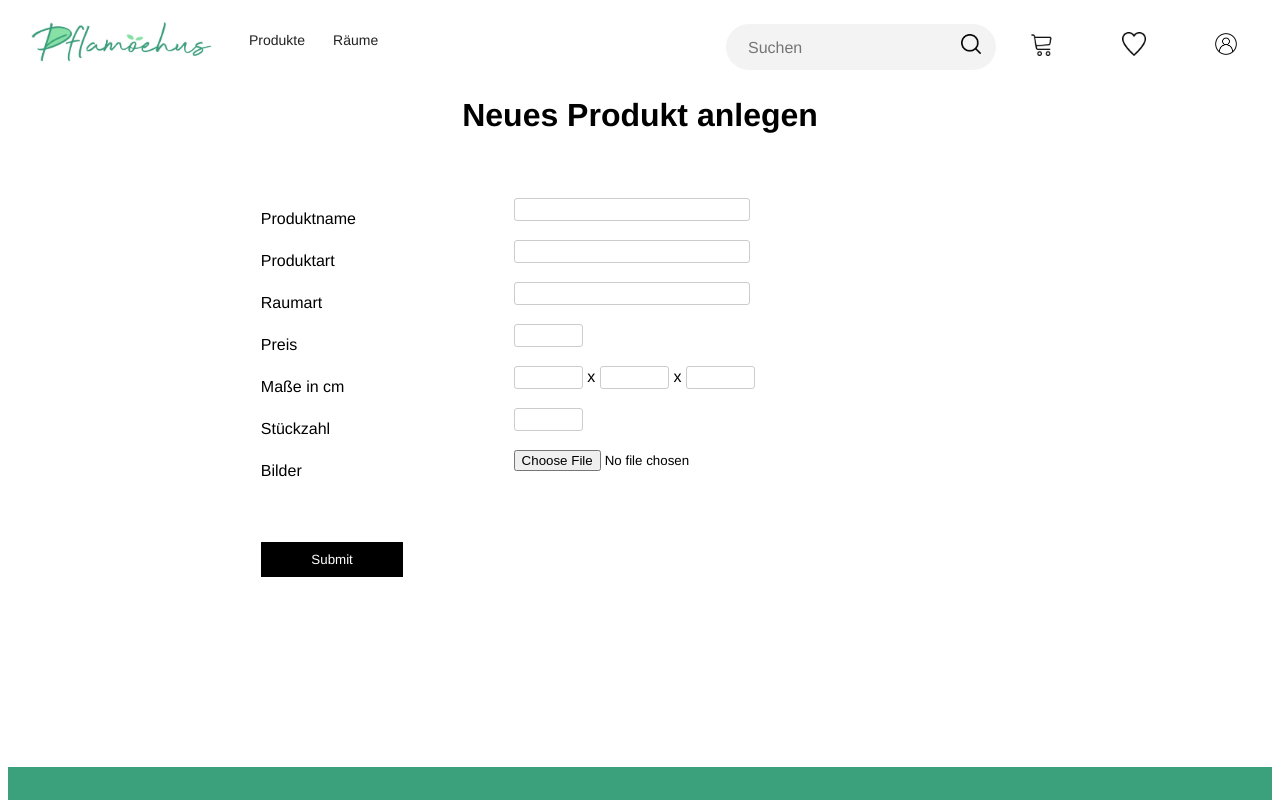
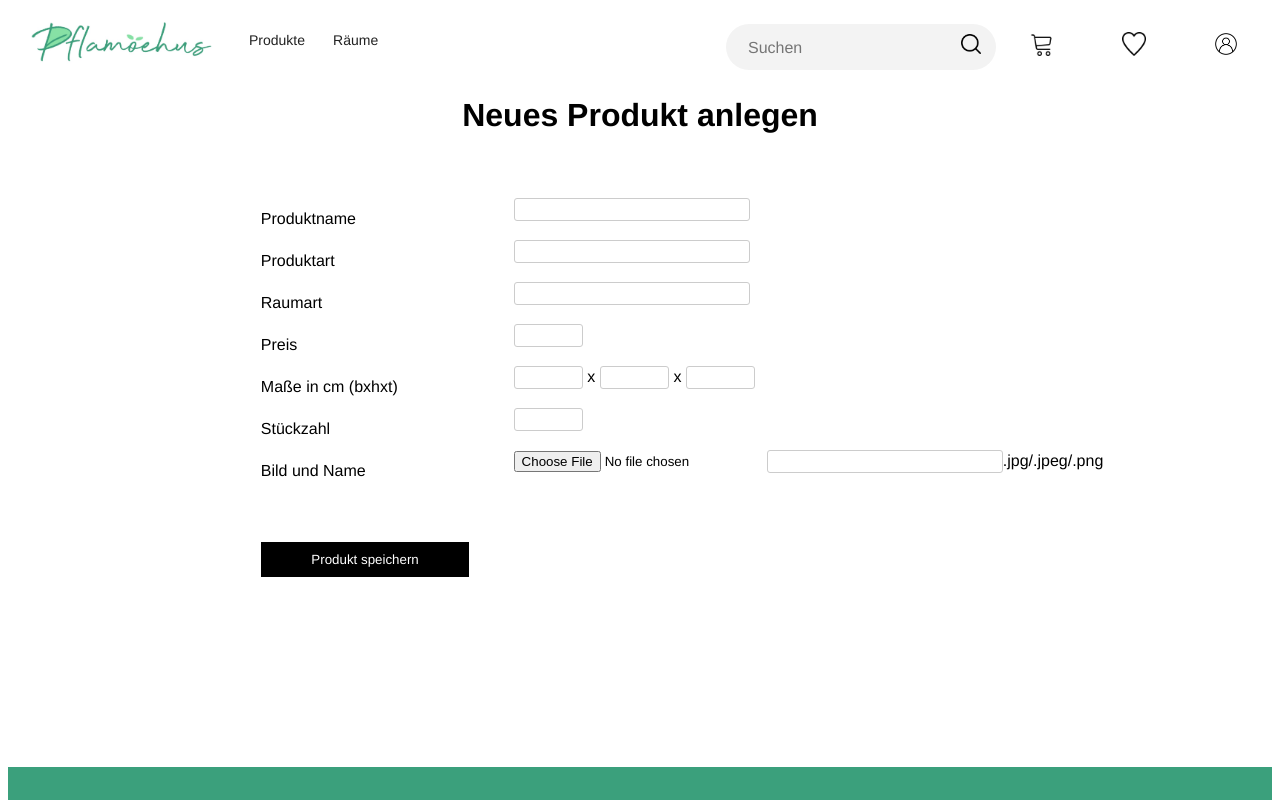
Before and after one commit to IsabelleSchmidt/BigSoftwareProject_Frontend, a Vue app: page /#/newProduct in a window 1280 px wide. Shown: the top 800 px of the page. Built offline with nearby package versions, Linux system fonts and the light colour scheme.

Commit message:
#93 erweitert #106 funktioniert, produkt unbefuellt

```diff
--- a/src/service/Product.ts
+++ b/src/service/Product.ts
@@ -6,7 +6,7 @@
 // }
 
 interface Product {
-    articlenr: number;
+    articlenr: any; //damit man neues Produkt mit artikelnr null uebergeben kann
     version: number;
     name: string;
     productType: string;
--- a/src/service/ProductStore.ts
+++ b/src/service/ProductStore.ts
@@ -4,8 +4,8 @@ import { reactive } from 'vue'
 //////////////////////////////////////////////////////////////////////////////
 
 import { computed } from 'vue'
-
 import '@/service/Product'
+import '@/service/Picture'
 
 /**************************************************/
 
@@ -18,6 +18,11 @@ const state = reactive({
     list: Array<Product>(),
     img: String,
     //errormessage: ""
+  })
+
+  const productResponse = reactive({
+    product: Array<Product>(),
+    message: String
   })
 
   async function update(): Promise<void> {
@@ -50,6 +55,32 @@ const state = reactive({
 
   }
 
+  async function sendProduct(newProduct: Product){
+    console.log(" Sende Produkt mit Namen: "+newProduct.name+" an backend.")
+    console.log("Sende: "+'Product '+JSON.stringify(newProduct))
+    fetch(`http://localhost:9090/api/product/new`,{
+      method: 'POST',
+      headers: {"Content-Type":"application/json"},
+      body: JSON.stringify(newProduct)
+    }).then(function(response){
+
+      console.log(response)
+      //Dinge mit der Antwort tun?
+    })
+  }
+
+  //Liste an Bildern
+  async function sendPicture(newPicture: Array<Picture>, id: number){
+    fetch(`http://localhost:9090/api/product/${id}/newpicture`,{
+      method: 'POST',
+      headers: {"Content-Type":"application/json"},
+      body: JSON.parse(JSON.stringify(newPicture))
+    }).then(function(response){
+      console.log(response)
+      //Dinge mit der Antwort tun?
+    })
+    //Bilderliste abschicken
+  }
 
     export function useProduct() {
         return {
@@ -59,3 +90,17 @@ const state = reactive({
           update,
         }
       }
+
+    //macht die sendProduct Funktion von außen zugänglich
+    export function postProduct(){
+      return {
+        sendProduct
+      }
+    }
+
+    //sendPicture funktion nach außen anbieten
+    export function postPictures(){
+      return{
+        sendPicture
+      }
+    }
--- a/src/views/NewProduct.vue
+++ b/src/views/NewProduct.vue
@@ -2,52 +2,82 @@
     <div class="newProduct">
         <h1>Neues Produkt anlegen</h1>
 
-        <form action="">
+        <form  @submit.prevent='sendeProd'>
             <div class="row">
                 <div class="col1"><label for="name" class="left">Produktname</label></div>
-                <div class="col2"><input type="text" name="name" size="30" maxlength="50" class="right"></div>
+                <div class="col2"><input v-model="name" type="text" name="name" size="30" maxlength="50" class="right"></div>
             </div>
 
 
             <div class="row">
                 <div class="col1"><label for="productType" class="left">Produktart</label></div>
-                <div class="col2"><input type="text" name="productType" size="30" maxlength="50" class="right"></div>
+                <div class="col2"><input v-model="productType" type ="text" name="productType" size="30" maxlength="50" class="right"></div>
             </div>
 
             <div class="row">
                 <div class="col1"><label for="roomType" class="left">Raumart</label></div>
-                <div class="col2"><input type="text" name="roomType" size="30" maxlength="50" class="right"></div>
+                <div class="col2"><input v-model="roomType" type="text" name="roomType" size="30" maxlength="50" class="right"></div>
             </div>
 
             <div class="row">
                 <div class="col1"><label for="price" class="left">Preis</label></div>
-                <div class="col2"><input type="number" name="price" step="0.01" class="right"></div>
+                <div class="col2"><input v-model="price" type="number" name="price" step="0.01" class="right"></div>
             </div>
 
             <div class="row">
-                <div class="col1"><label for="dimensions" class="left">Maße in cm</label></div>
-                <div class="col2"><input type="number" name="width" step="0.01" class="right"> x <input type="number" name="height" step="0.01"> x <input type="number" name="depth" step="0.01"></div>
+                <div class="col1"><label for="dimensions" class="left">Maße in cm (bxhxt)</label></div>
+                <div class="col2"><input v-model="width" type="number" name="width" step="0.01" class="right"> x <input v-model="height" type="number" name="height" step="0.01"> x <input v-model="depth" type="number" name="depth" step="0.01"></div>
             </div>
 
             <div class="row">
                 <div class="col1"><label for="nrAvailableItems" class="left">Stückzahl</label></div>
-                <div class="col2"><input type="number" name="nrAvailableItems" step="1" class="right"></div>
+                <div class="col2"><input v-model="nrAvailableItems" type="number" name="nrAvailableItems" step="1" class="right"></div>
             </div>
 
             <div class="row">
-                <div class="col1"><label for="picture">Bilder</label></div>
-                <div class="col2"><input type="file" name="picture" accept="image/png, image/jpg, image/jpeg"></div>
+                <div class="col1"><label for="picture">Bild und Name</label></div>
+                <div class="col2"><input  type="file" name="picture" accept="image/png, image/jpg, image/jpeg"><input v-model="picturename" type="text" name="picturename">.jpg/.jpeg/.png</div>
             </div>
 
-            <input type="submit" name="safeProduct">
+            <input type="submit" name="safeProduct" value="Produkt speichern">
         </form>
     </div>
 </template>
 
-<script>
-    export default {
-        name:"newProduct"
+<script lang="ts">
+//Bilder als Liste von Picture uebergeben, Product ohne Bilder -> wird im Backend zsmgefuegt
+//Produktinfos auslesen, store ans backend uebergeben
+//auf antwort warten
+//Bild (erstmal eins nach dem anderen) nach antwort(wir brauchen die neue produkt id) an POST api/product/{articleNr}/newpicture senden und picturename: String
+//mitgeben: speicherort und dateiname zB. /chairs/chair9.jpg
+  import {postProduct,postPictures} from '@/service/ProductStore'
+  import {ref,defineComponent} from 'vue'
+  export default defineComponent ({
+        name:"newProduct",
+
+    setup(){
+        //TODO: werte werden noch nicht richtig gespeichert
+    const name = ref("");
+    const roomType = ref("");
+    const productType = ref("");
+    const nrAvailableItems = ref(1);
+    const width = ref(1);
+    const height = ref(1);
+    const depth = ref(1);
+    const price = ref(1);
+    const picturename = ref("");
+    const {sendProduct} = postProduct();
+    const product: Product = {'name':name.value, 'roomType':roomType.value, 'productType':productType.value, 'available':nrAvailableItems.value,
+    'width':width.value, 'height':height.value, 'depth':depth.value, 'price':price.value, 'information':'Beschreibung jo','description': 'Info', articlenr:null, allPictures:[], version:0 };
+
+    async function sendeProd(): Promise<void>{
+        console.log("Methodenaufruf yay ")
+        sendProduct(product)
     }
+
+    return {sendeProd,product};
+    }
+   });
 </script>
 
 <style scoped lang="scss">
```
